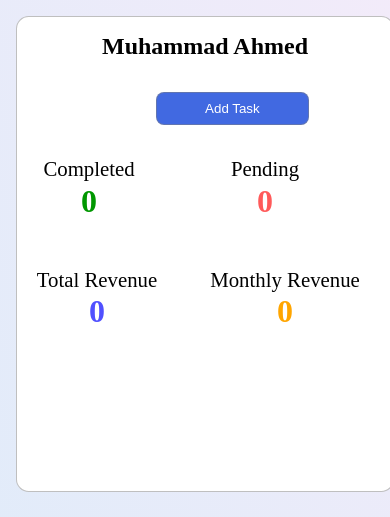
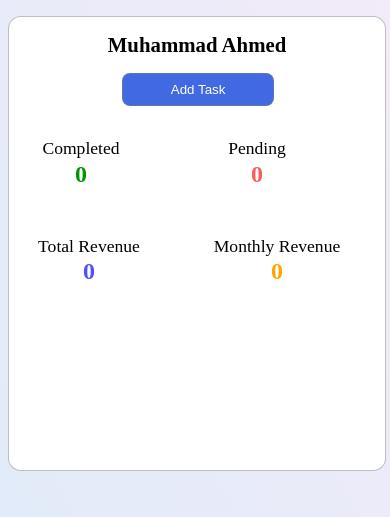
Before and after one commit to moeez-ktk/Project-Management-MERN, a React (Vite) app in the folder client/: page / in a window 390 px wide. Shown: the top 517 px of the page. Built offline with nearby package versions, Linux system fonts and the light colour scheme; no server answers.

Commit message:
UI Sidebar Fix

```diff
--- a/client/src/pages/Sidebar.css
+++ b/client/src/pages/Sidebar.css
@@ -65,27 +65,21 @@
 
 .stat-number {
   margin-left: auto;
+  font-size: 2rem;
+  font-weight: 600;
 }
 
 #completed-number {
   color: rgb(0, 151, 0);
-  font-weight: 600;
-  font-size: 2rem;
 }
 #pending-number {
   color: rgba(255, 0, 0, 0.647);
-  font-weight: 600;
-  font-size: 2rem;
 }
 #total-revenue-number {
   color: rgba(0, 0, 255, 0.688);
-  font-weight: 600;
-  font-size: 2rem;
 }
 #monthly-revenue-number {
   color: orange;
-  font-weight: 600;
-  font-size: 2rem;
 }
 
 /* MEDIA QEURIES */
@@ -213,3 +207,22 @@
     left: 37%;
   }
 }
+
+@media screen and (max-width: 750px) {
+#sidebar {
+  margin-left: 0.5rem;
+}
+.sidebar-heading{
+  font-size: 1.3rem;
+}
+.add-task-btn{
+  margin-top: 1rem;
+  left: 30%;
+}
+.stat{
+  font-size: 1.1rem;
+}
+.stat-number{
+  font-size: 1.5rem;
+}
+}
```
